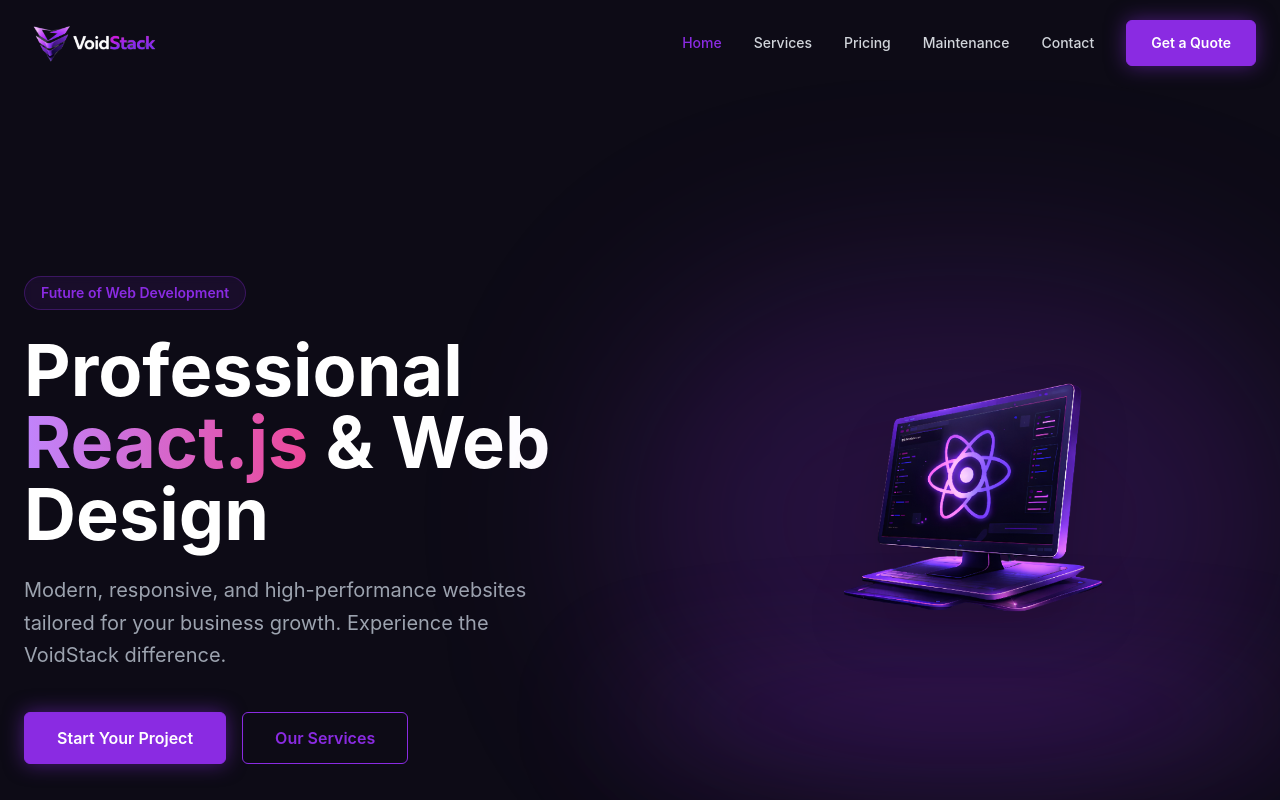
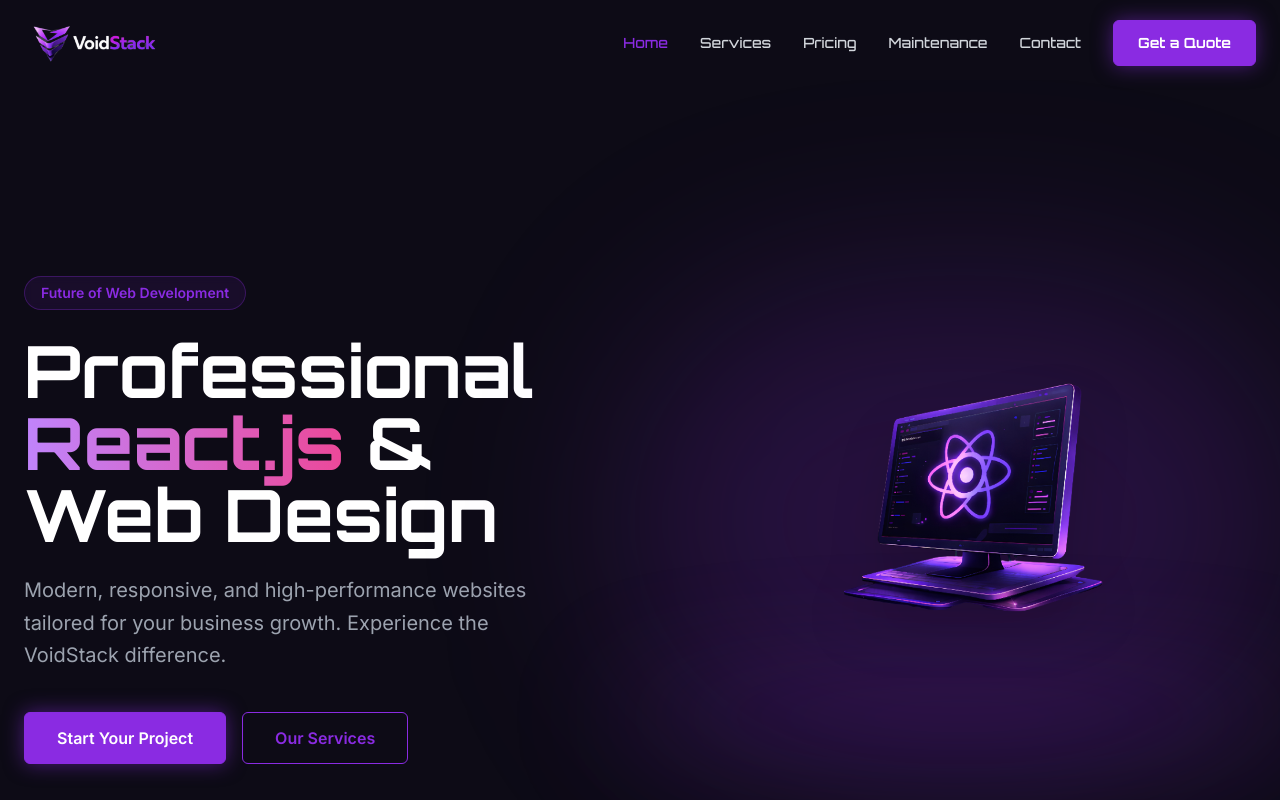
Before and after one commit to marshalneo991/voidstack-website, a React (Vite) app: page / in a window 1280 px wide. Shown: the top 800 px of the page. Built offline with nearby package versions, Linux system fonts and the light colour scheme.

Commit message:
Font Update

```diff
--- a/index.html
+++ b/index.html
@@ -4,6 +4,9 @@
     <meta charset="UTF-8" />
     <link rel="icon" type="image/svg+xml" href="/vite.svg" />
     <meta name="viewport" content="width=device-width, initial-scale=1.0" />
+    <link rel="preconnect" href="https://fonts.googleapis.com">
+    <link rel="preconnect" href="https://fonts.gstatic.com" crossorigin>
+    <link href="https://fonts.googleapis.com/css2?family=Inter:wght@300;400;500;600;700&family=Orbitron:wght@500;700&display=swap" rel="stylesheet">
     <title>voidstack-app</title>
   </head>
   <body>
--- a/src/components/Navbar.jsx
+++ b/src/components/Navbar.jsx
@@ -38,13 +38,13 @@
                         <Link
                             key={link.name}
                             to={link.path}
-                            className={`text-sm font-medium transition-colors hover:text-primary ${location.pathname === link.path ? 'text-primary' : 'text-gray-300'}`}
+                            className={`text-sm font-orbitron font-medium transition-colors hover:text-primary ${location.pathname === link.path ? 'text-primary' : 'text-gray-300'}`}
                         >
                             {link.name}
                         </Link>
                     ))}
                     <Link to="/contact">
-                        <Button variant="primary" className="py-2 px-4 text-sm">
+                        <Button variant="primary" className="py-2 px-4 text-sm font-orbitron">
                             Get a Quote
                         </Button>
                     </Link>
@@ -72,13 +72,13 @@
                                 key={link.name}
                                 to={link.path}
                                 onClick={() => setIsOpen(false)}
-                                className={`text-lg font-medium ${location.pathname === link.path ? 'text-primary' : 'text-gray-300'}`}
+                                className={`text-lg font-orbitron font-medium ${location.pathname === link.path ? 'text-primary' : 'text-gray-300'}`}
                             >
                                 {link.name}
                             </Link>
                         ))}
                         <Link to="/contact" onClick={() => setIsOpen(false)}>
-                            <Button variant="primary" className="w-full mt-4">
+                            <Button variant="primary" className="w-full mt-4 font-orbitron">
                                 Get a Quote
                             </Button>
                         </Link>
--- a/src/index.css
+++ b/src/index.css
@@ -12,6 +12,10 @@
   margin: 0;
   font-family: 'Inter', sans-serif;
   overflow-x: hidden;
+}
+
+h1, h2, h3, h4, h5, h6, .font-orbitron {
+  font-family: 'Orbitron', sans-serif;
 }
 
 html {
--- a/tailwind.config.js
+++ b/tailwind.config.js
@@ -13,6 +13,7 @@
       },
       fontFamily: {
         sans: ['Inter', 'sans-serif'],
+        orbitron: ['Orbitron', 'sans-serif'],
       },
     },
   },
```
